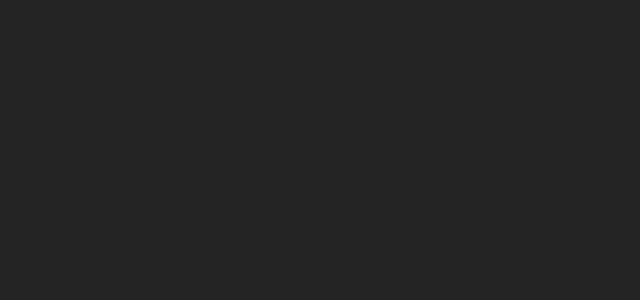
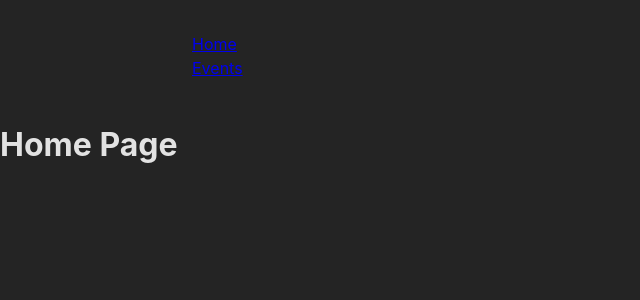
Before and after one commit to Ennier/react-calendar, a React (Create React App) app in the folder frontend/: page / in a window 1280 px wide. Shown: the top 300 px of the page, without its empty margins (0-640 px from the left). Built offline with nearby package versions, Linux system fonts and the light colour scheme.

Commit message:
create basic navigation

```diff
--- a/frontend/package.json
+++ b/frontend/package.json
@@ -8,6 +8,7 @@
     "@testing-library/user-event": "^13.5.0",
     "react": "^18.2.0",
     "react-dom": "^18.2.0",
+    "react-router-dom": "^6.26.2",
     "react-scripts": "5.0.1",
     "web-vitals": "^2.1.4"
   },
--- a/frontend/src/App.js
+++ b/frontend/src/App.js
@@ -20,8 +20,30 @@
 // 7. Output the ID of the selected event on the EventDetailPage
 // BONUS: Add another (nested) layout route that adds the <EventNavigation> component above all /events... page components
 
+import { createBrowserRouter, RouterProvider } from 'react-router-dom';
+import HomePage from './pages/HomePage';
+import EventsPage from './pages/EventsPage';
+import EventDetailPage from './pages/EventDetailPage';
+import NewEventPage from './pages/NewEventPage';
+import EditEventPage from './pages/EditEventPage';
+import RootLayout from './layouts/RootLayout';
+
+const router = createBrowserRouter([
+  {
+    path: '/',
+    element: <RootLayout />,  // Root layout containing the navigation
+    children: [
+      { path: '', element: <HomePage /> },
+      { path: 'events', element: <EventsPage /> },
+      { path: 'events/:id', element: <EventDetailPage /> },
+      { path: 'events/new', element: <NewEventPage /> },
+      { path: 'events/:id/edit', element: <EditEventPage /> },
+    ],
+  },
+]);
+
 function App() {
-  return <div></div>;
+  return <RouterProvider router={router} />;
 }
 
 export default App;
--- a/frontend/src/components/MainNavigation.js
+++ b/frontend/src/components/MainNavigation.js
@@ -1,15 +1,16 @@
+import {NavLink} from 'react-router-dom';
 import classes from './MainNavigation.module.css';
 
 function MainNavigation() {
   return (
     <header className={classes.header}>
       <nav>
-        <ul className={classes.list}>
+        <ul className="list">
           <li>
-            <a>Home</a>
+            <NavLink to={"/"}>Home</NavLink>
           </li>
           <li>
-            <a>Events</a>
+            <NavLink to={"/events"}>Events</NavLink>
           </li>
         </ul>
       </nav>
--- /dev/null
+++ b/frontend/src/layouts/RootLayout.jsx
@@ -0,0 +1,16 @@
+import { Outlet } from "react-router-dom";
+import MainNavigation from "../components/MainNavigation";
+
+
+function RootLayout(params) {
+    return (
+        <>
+            <MainNavigation />
+            <main>
+                <Outlet />
+            </main>
+        </>
+    )
+}
+
+export default RootLayout;
```
Also changed, not shown: 1 other file (tests, documents, lock files or other folders).
